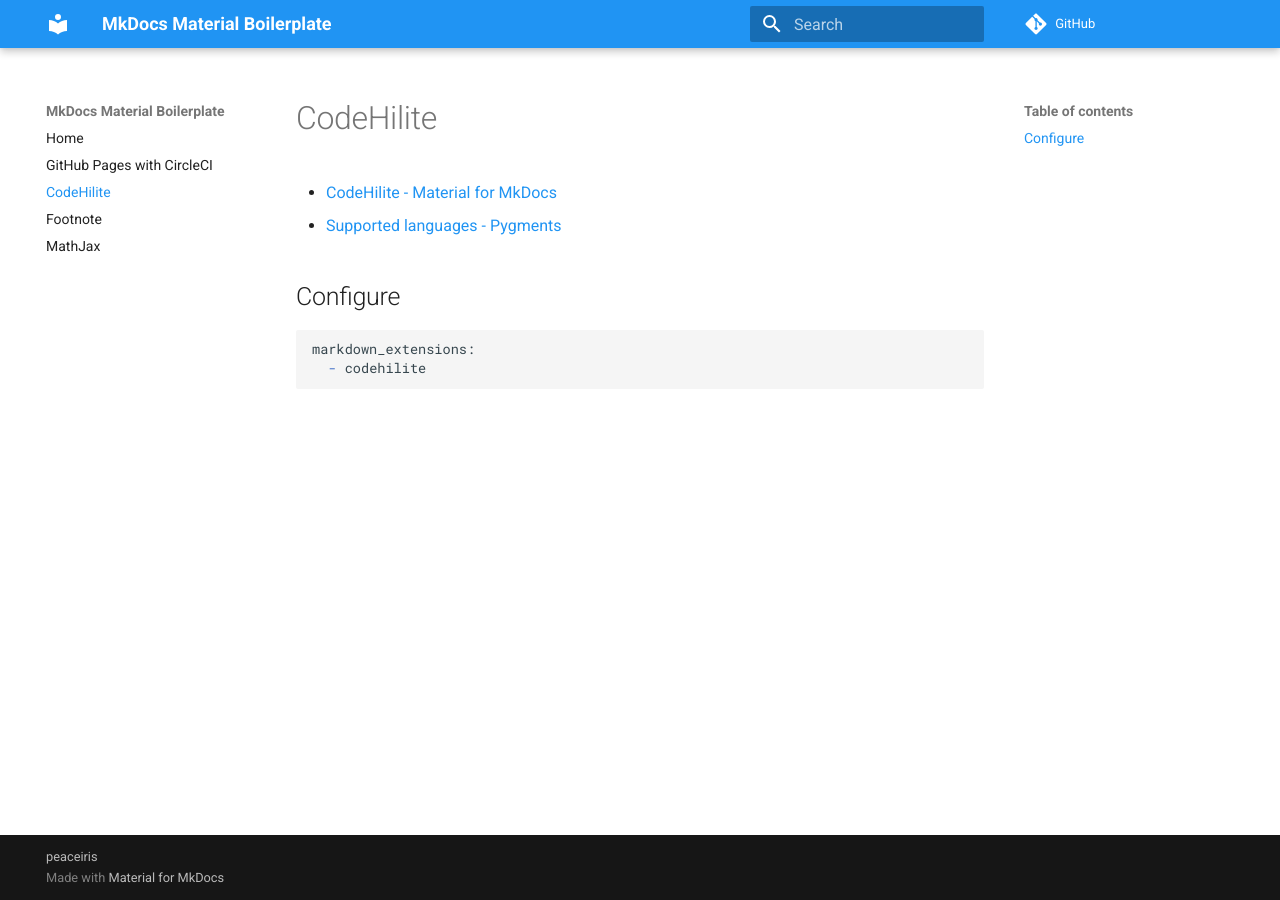
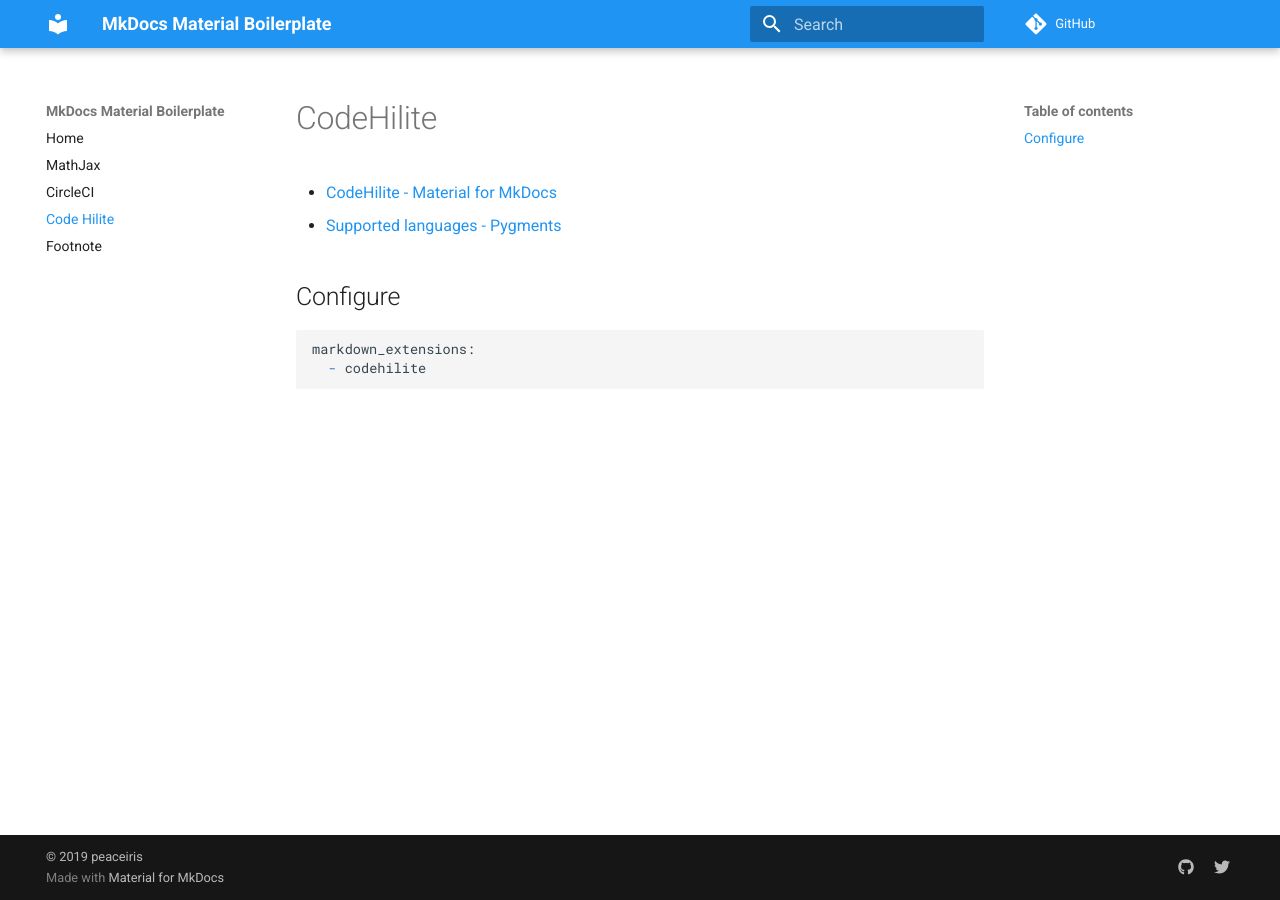
Before and after one commit to peaceiris/mkdocs-material-boilerplate, an MkDocs documentation site: the page built from docs/code-hilite.md, in a window 1280 px wide. Built offline with MkDocs 1.6.1 and Material for MkDocs 9.7.7, drawn with Linux system fonts in a browser that asks for light colours; comment, search, counter and statistics services are not loaded; some of the changed lines change nothing that is shown.

Commit message:
update: mkdocs.yml

```diff
--- a/mkdocs.yml
+++ b/mkdocs.yml
@@ -1,28 +1,67 @@
+# Project information
 site_name: 'MkDocs Material Boilerplate'
+site_description: 'MkDocs Material Boilerplate (Starter Kit) - Deploy documentation to hosting platforms (Netlify, GitHub Pages, GitLab Pages, and AWS Amplify Console) with CircleCI, Docker, pipenv, and CI/CD'
+site_author: 'peaceiris'
+site_url: 'https://peaceiris.github.io/mkdocs-material-boilerplate/'
+
+# Copyright
+copyright: '&copy; 2019 peaceiris'
+
+# Repository
 repo_name: 'GitHub'
 repo_url: 'https://github.com/peaceiris/mkdocs-material-boilerplate'
-site_description: 'MkDocs Material Boilerplate (Starter Kit) with docker, pipenv, GitHub Pages, GitLab Pages, Netlify, AWS Amplify Console, and CircleCI'
-site_author: 'peaceiris'
-copyright: 'peaceiris'
+edit_uri: 'https://github.com/peaceiris/mkdocs-material-boilerplate/edit/master/docs'
+
+# Configuration
 theme:
   name: 'material'
   language: 'en'
   shortcuts:
-        help: 191    # ?
-        next: 78     # n
-        previous: 80 # p
-        search: 83   # s
+    help: 191    # ?
+    next: 78     # n
+    previous: 80 # p
+    search: 83   # s
   palette:
     primary: 'blue'
     accent: 'blue'
+  feature:
+    tabs: false
+  #font:
+    #text: 'Ubuntu'
+    #code: 'Ubuntu Mono'
+  #logo:
+    #icon: 'images/logo.svg'
+  #favicon: 'assets/images/favicon.ico'
+
+# Extensions
 markdown_extensions:
-    - admonition
-    - codehilite
-    - footnotes
-    - mdx_math:
-        enable_dollar_delimiter: True
-    - toc:
-        permalink: True
-        separator: "_"
+  - admonition
+  - codehilite
+  - footnotes
+  - mdx_math:
+      enable_dollar_delimiter: true
+  - toc:
+      permalink: true
+      separator: '_'
+
+# Customization
 extra_javascript:
-    - https://cdnjs.cloudflare.com/ajax/libs/mathjax/2.7.5/MathJax.js?config=TeX-MML-AM_CHTML
+  - 'https://cdnjs.cloudflare.com/ajax/libs/mathjax/2.7.5/MathJax.js?config=TeX-MML-AM_CHTML'
+
+extra:
+  manifest: 'manifest.json'
+  search:
+    language: 'en'
+  social:
+    - type: 'github'
+      link: 'https://github.com/peaceiris'
+    - type: 'twitter'
+      link: 'https://twitter.com/piris314en'
+
+# Page tree
+nav:
+  - Home: index.md
+  - MathJax: mathjax.md
+  - CircleCI: circleci.md
+  - Code Hilite: code-hilite.md
+  - Footnote: footnote.md
```
